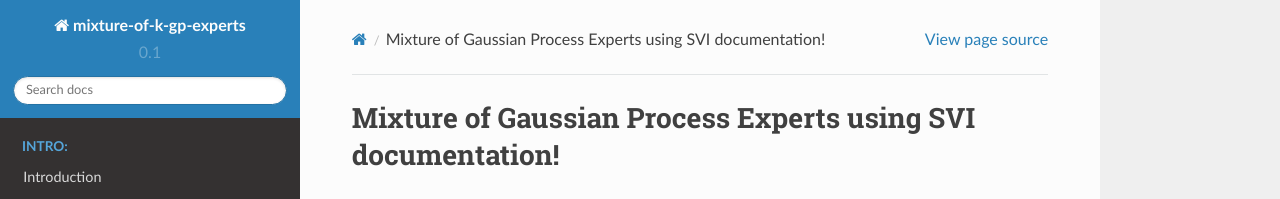
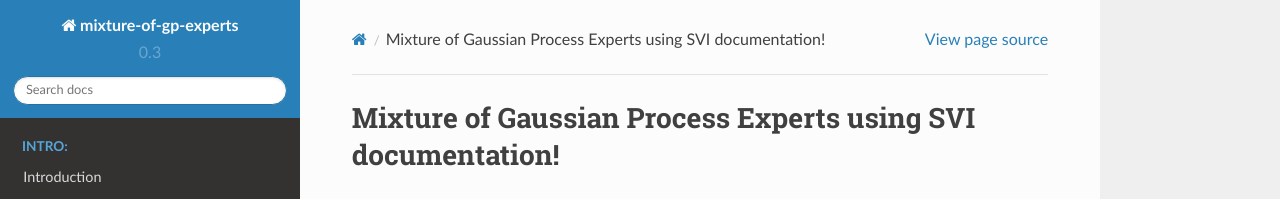
Before and after one commit to aidanscannell/mogpe, a Sphinx documentation site: the page built from docs/index.rst, in a window 1280 px wide. Shown: the top 199 px of the page. Built offline with Sphinx 7.4.7 and the Read the Docs theme 2.0.0, drawn with Linux system fonts in a browser that asks for light colours; pages that are not in the unit, such as notebooks, are missing from menus.

Commit message:
Change name to mixture-of-gp-experts. Added extensions for type hints.
changed version to 0.3

```diff
--- a/docs/conf.py
+++ b/docs/conf.py
@@ -1,6 +1,6 @@
 # -*- coding: utf-8 -*-
 #
-# mixture-of-k-gp-experts documentation build configuration file, created by
+# mixture-of-gp-experts documentation build configuration file, created by
 # sphinx-quickstart.
 #
 # This file is execfile()d with the current directory set to its containing dir.
@@ -27,9 +27,17 @@ import sphinx_rtd_theme
 # Add any Sphinx extension module names here, as strings. They can be extensions
 # coming with Sphinx (named 'sphinx.ext.*') or your custom ones.
 extensions = [
-    "sphinx_rtd_theme", 'sphinx.ext.autodoc', 'recommonmark',
-    'sphinx.ext.mathjax'
+    "sphinx_rtd_theme",
+    'sphinx.ext.autodoc',
+    'recommonmark',
+    'sphinx.ext.mathjax',
+    "nbsphinx",
+    "sphinx_autodoc_typehints",
+    "IPython.sphinxext.ipython_console_highlighting",
 ]
+set_type_checking_flag = True
+typehints_fully_qualified = False
+always_document_param_types = True
 
 # Add any paths that contain templates here, relative to this directory.
 templates_path = ['_templates']
@@ -44,16 +52,16 @@ source_suffix = '.rst'
 master_doc = 'index'
 
 # General information about the project.
-project = u'mixture-of-k-gp-experts'
+project = u'mixture-of-gp-experts'
 
 # The version info for the project you're documenting, acts as replacement for
 # |version| and |release|, also used in various other places throughout the
 # built documents.
 #
 # The short X.Y version.
-version = '0.1'
+version = '0.3'
 # The full version, including alpha/beta/rc tags.
-release = '0.1'
+release = '0.3'
 
 # The language for content autogenerated by Sphinx. Refer to documentation
 # for a list of supported languages.
@@ -167,7 +175,7 @@ html_static_path = ['_static']
 # html_file_suffix = None
 
 # Output file base name for HTML help builder.
-htmlhelp_basename = 'mixture-of-k-gp-experts-doc'
+htmlhelp_basename = 'mixture-of-gp-experts-doc'
 
 # -- Options for LaTeX output --------------------------------------------------
 
@@ -185,8 +193,8 @@ latex_elements = {
 # Grouping the document tree into LaTeX files. List of tuples
 # (source start file, target name, title, author, documentclass [howto/manual]).
 latex_documents = [
-    ('index', 'mixture-of-k-gp-experts.tex',
-     u'mixture-of-k-gp-experts Documentation', u"Aidan Scannell", 'manual'),
+    ('index', 'mixture-of-gp-experts.tex',
+     u'mixture-of-gp-experts Documentation', u"Aidan Scannell", 'manual'),
 ]
 
 # The name of an image file (relative to this directory) to place at the top of
@@ -213,9 +221,8 @@ latex_documents = [
 
 # One entry per manual page. List of tuples
 # (source start file, name, description, authors, manual section).
-man_pages = [('index', 'mixtures-of-two-gp-experts',
-              u'mixtures-of-two-gp-experts Documentation', [u"Aidan Scannell"
-                                                            ], 1)]
+man_pages = [('index', 'mixtures-of-gp-experts',
+              u'mixtures-of-gp-experts Documentation', [u"Aidan Scannell"], 1)]
 
 # If true, show URL addresses after external links.
 # man_show_urls = False
@@ -226,10 +233,9 @@ man_pages = [('index', 'mixtures-of-two-gp-experts',
 # (source start file, target name, title, author,
 #  dir menu entry, description, category)
 texinfo_documents = [
-    ('index', 'mixture-of-k-gp-experts',
-     u'mixture-of-k-gp-experts Documentation', u"Aidan Scannell",
-     'mixture-of-k-gp-experts', 'A short description of the project.',
-     'Miscellaneous'),
+    ('index', 'mixture-of-gp-experts', u'mixture-of-gp-experts Documentation',
+     u"Aidan Scannell", 'mixture-of-gp-experts',
+     'A short description of the project.', 'Miscellaneous'),
 ]
 
 # Documents to append as an appendix to all manuals.
```
